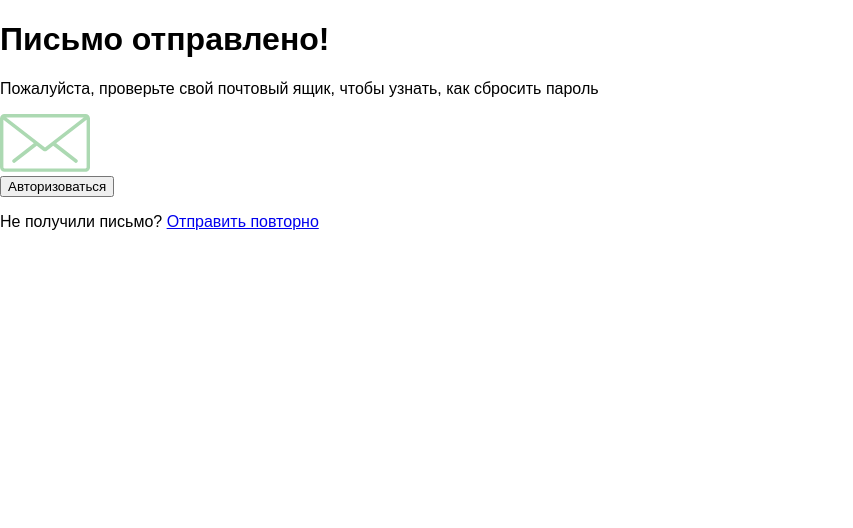
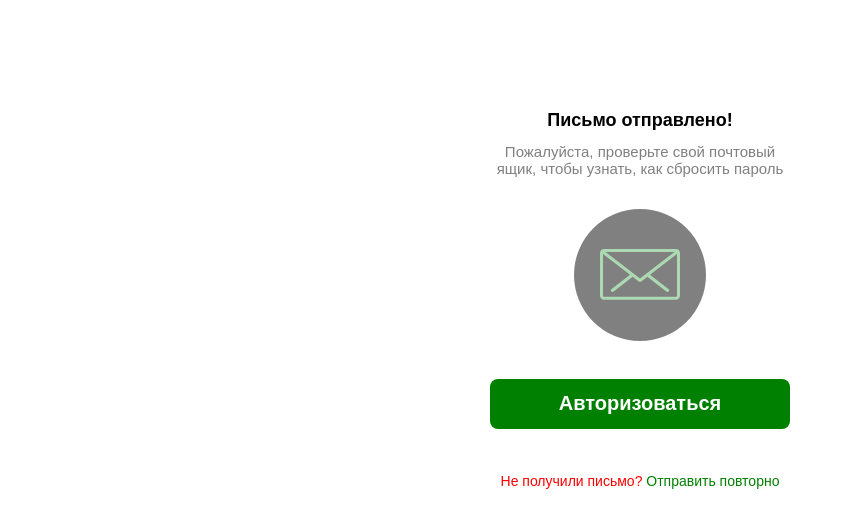
Before and after one commit to Nastya880/educational-projects, a plain HTML site: page lesson-email-letter-send/index.html in a window 1280 px wide. Shown: the whole page, without its empty margins (0-853 px from the left). Drawn offline with Linux system fonts and the light colour scheme; files that its build step writes are made by us from their sources.

Commit message:
done styles for project

```diff
--- /dev/null
+++ b/lesson-email-letter-send/css/style.css
@@ -0,0 +1,84 @@
+body {
+    margin: 0;
+    font-family: sans-serif;
+}
+
+.login {
+    width: 100%;
+    height: 600px;
+    display: grid;
+    place-items: center;
+}
+
+.form-container {
+    display: grid;
+    width: 300px;
+    justify-items: center;
+}
+
+.logo {
+    width: 150px;
+    margin-bottom: 48px;
+    justify-self: center;
+    display: none;
+}
+
+.title {
+    font-size: 18px;
+    margin-bottom: 12px;
+    text-align: center;
+  }
+
+  .subtitle {
+    color: grey;
+    font-size: 15px;
+    font-weight: 300;
+    margin-top: 0;
+    margin-bottom: 32px;
+    text-align: center;
+}
+
+.email-image {
+    width: 132px;
+    height: 132px;
+    border-radius: 50%;
+    background-color: grey;
+    display: flex;
+    justify-content: center;
+    align-items: center;
+    margin-bottom: 24px;
+}
+
+.email-image img {
+    width: 80px;
+}
+
+.resend {
+    font-size: 14px;
+}
+
+.resend span {
+    color: red;
+}
+
+.resend a {
+    color: green;
+    text-decoration: none;
+  }
+
+  .primary-button {
+    background-color: green;
+    border-radius: 8px;
+    border: none;
+    color: white;
+    width: 100%;
+    cursor: pointer;
+    font-size: 20px;
+    font-weight: bold;
+    height: 50px;
+  }
+
+.login-button {
+    margin-top: 14px;
+    margin-bottom: 30px;
+}
```
Also changed, not shown: lesson-email-letter-send/index.html (+0 -2 lines), 1 other file.
